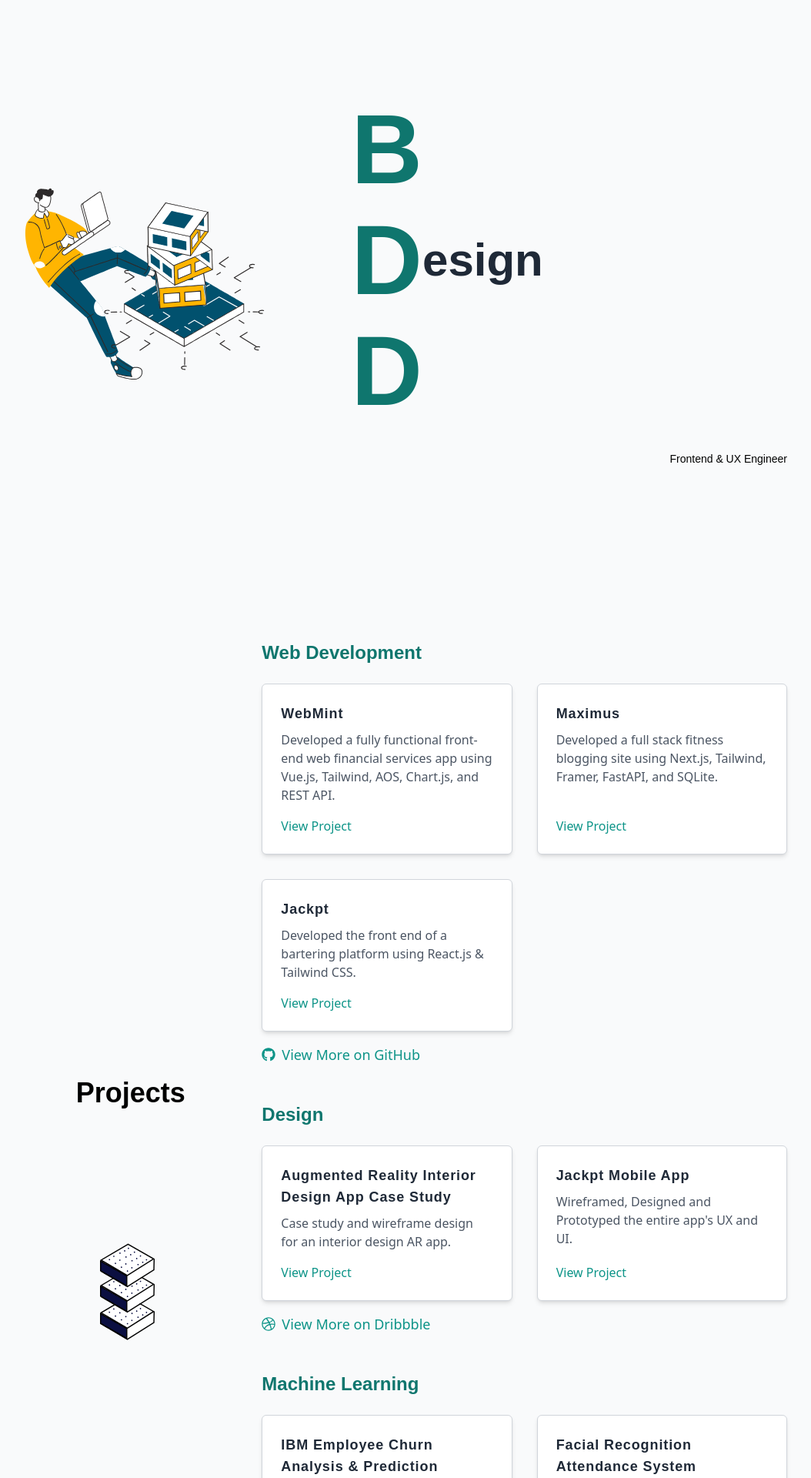
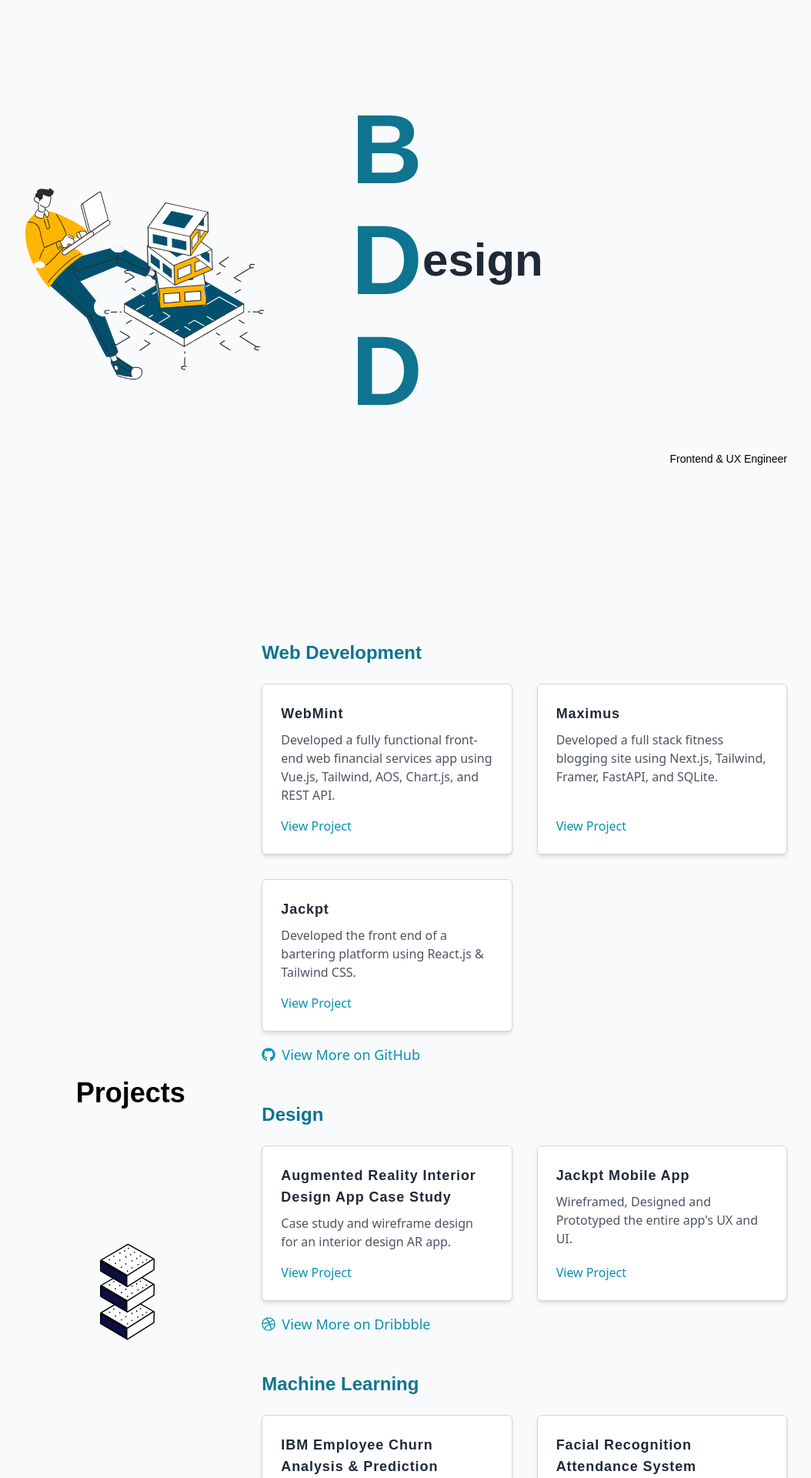
Before and after one commit to azmainm/portfolio-website, a React (Create React App) app: page / in a window 1280 px wide. Shown: the part 180-2100 px from the top of the page at 77% size, without its empty margins (129-1183 px from the left). Built offline with nearby package versions, Linux system fonts and the light colour scheme.

Commit message:
Color Updates

```diff
--- a/src/components/BackToTopButton.jsx
+++ b/src/components/BackToTopButton.jsx
@@ -31,7 +31,7 @@ const BackToTopButton = () => {
       {visible && (
         <button
           onClick={scrollToTop}
-          className="p-3 rounded-full bg-teal-600 text-white shadow-lg hover:bg-teal-700 focus:outline-none transition duration-300 ease-in-out"
+          className="p-3 rounded-full bg-cyan-600 text-white shadow-lg hover:bg-teal-700 focus:outline-none transition duration-300 ease-in-out"
           title="Back to Top"
         >
           <FaChevronUp className="text-xl" />
--- a/src/components/CertificationsAndAchievements.js
+++ b/src/components/CertificationsAndAchievements.js
@@ -14,7 +14,7 @@ const CertificationsAndAchievements = () => {
       {/* Certifications and Achievements Content */}
       <div className="w-full md:w-2/3 lg:w-2/3 space-y-12">
         <div className="mb-12">
-          <h2 className="text-2xl font-bold mb-6 text-teal-700 font-orbitron">Certifications</h2>
+          <h2 className="text-2xl font-bold mb-6 text-cyan-700 font-orbitron">Certifications</h2>
           <ul className="list-disc pl-5 mb-6">
             <li>IBM AI Engineering Professional Certificate</li>
             <li>University of Alberta Software Product Management Professional Certificate</li>
@@ -25,7 +25,7 @@ const CertificationsAndAchievements = () => {
         </div>
 
         <div>
-          <h2 className="text-2xl font-bold mb-6 text-teal-700 font-orbitron">Achievements</h2>
+          <h2 className="text-2xl font-bold mb-6 text-cyan-700 font-orbitron">Achievements</h2>
           <ul className="list-disc pl-5">
             <li>Kaggle Notebooks Master and Discussions Expert</li>
             <li>Hackerrank 5-star gold badge for problem-solving with Python</li>
--- a/src/components/Education.js
+++ b/src/components/Education.js
@@ -14,7 +14,7 @@ const Education = () => {
       <div className="w-full md:w-2/3 lg:w-2/3 space-y-12">
       <h1 className="text-black text-4xl font-bold font-orbitron mb-4">Education</h1>
         <div>
-          <h2 className="text-2xl font-bold mb-6 text-teal-700 font-orbitron">Academic Education</h2>
+          <h2 className="text-2xl font-bold mb-6 text-cyan-700 font-orbitron">Academic Education</h2>
           <p className="text-gray-600">
             Brac University, Dhaka, Bangladesh - Bachelor of Science in Computer Science | OCTOBER 2020 - JANUARY 2024
           </p>
@@ -40,7 +40,7 @@ const Education = () => {
         </div>
 
         <div>
-          <h2 className="text-2xl font-bold mb-6 text-teal-700 font-orbitron">Professional Education</h2>
+          <h2 className="text-2xl font-bold mb-6 text-cyan-700 font-orbitron">Professional Education</h2>
           <ul className="list-disc pl-5">
             <li>IBM AI Engineering Professional Certificate</li>
             <li>University of Alberta Software Product Management Professional Certificate</li>
--- a/src/components/Landing.js
+++ b/src/components/Landing.js
@@ -45,7 +45,7 @@ export default function Landing() {
         {/* Right: Animated Text */}
         <div className="w-full md:w-1/2 lg:w-3/5 text-center md:text-right ml-20">
           <h1 className="text-4xl md:text-6xl font-bold text-gray-800 mb-4 flex items-center mr-2">
-            <span className="text-7xl md:text-9xl text-teal-700">B</span>
+            <span className="text-7xl md:text-9xl text-cyan-700">B</span>
             <span
               className={`transition-opacity duration-500 ease-out transform ${
                 animateText.lueprint ? 'opacity-100 translate-x-0' : 'opacity-0 -translate-x-6'
@@ -55,7 +55,7 @@ export default function Landing() {
             </span>
           </h1>
           <h1 className="text-4xl mr-2 md:text-6xl font-bold text-gray-800 mb-4 flex items-center">
-            <span className="text-7xl md:text-9xl text-teal-700">D</span>
+            <span className="text-7xl md:text-9xl text-cyan-700">D</span>
             <span
               className={`transition-opacity duration-500 ease-out transform ${
                 animateText.esign ? 'opacity-100 translate-x-0' : 'opacity-0 -translate-x-6'
@@ -65,7 +65,7 @@ export default function Landing() {
             </span>
           </h1>
           <h1 className="text-4xl mr-2 md:text-6xl font-bold text-gray-800 flex items-center">
-            <span className="text-7xl md:text-9xl text-teal-700">D</span>
+            <span className="text-7xl md:text-9xl text-cyan-700">D</span>
             <span
               className={`transition-opacity duration-500 ease-out transform ${
                 animateText.evelop ? 'opacity-100 translate-x-0' : 'opacity-0 -translate-x-6'
--- a/src/components/Projects.js
+++ b/src/components/Projects.js
@@ -16,7 +16,7 @@ export default function Projects() {
       <div className="w-full md:w-2/3 lg:w-2/3 space-y-12">
         {/* Web Development Projects */}
         <div>
-          <h2 className="text-2xl font-bold mb-6 text-teal-700 font-orbitron">Web Development</h2>
+          <h2 className="text-2xl font-bold mb-6 text-cyan-700 font-orbitron">Web Development</h2>
           <div className="grid grid-cols-1 md:grid-cols-2 gap-8">
             <ProjectCard
               title="WebMint"
@@ -35,14 +35,14 @@ CSS."
               link="https://jackptbd.com/"
             />
           </div>
-          <a href="https://github.com/azmainm" target="_blank" rel="noopener noreferrer" className="text-lg flex items-center mt-4 text-teal-600 hover:underline">
+          <a href="https://github.com/azmainm" target="_blank" rel="noopener noreferrer" className="text-lg flex items-center mt-4 text-cyan-600 hover:underline">
             <FaGithub className="mr-2" /> View More on GitHub
           </a>
         </div>
 
         {/* Design Projects */}
         <div>
-          <h2 className="text-2xl font-bold mb-6 text-teal-700 font-orbitron">Design</h2>
+          <h2 className="text-2xl font-bold mb-6 text-cyan-700 font-orbitron">Design</h2>
           <div className="grid grid-cols-1 md:grid-cols-2 gap-8">
             <ProjectCard
               title="Augmented Reality Interior Design App Case Study"
@@ -55,14 +55,14 @@ CSS."
               link="https://dribbble.com/"
             />
           </div>
-          <a href="https://dribbble.com/azmainm" target="_blank" rel="noopener noreferrer" className="text-lg flex items-center mt-4 text-teal-600 hover:underline">
+          <a href="https://dribbble.com/azmainm" target="_blank" rel="noopener noreferrer" className="text-lg flex items-center mt-4 text-cyan-600 hover:underline">
             <FaDribbble className="mr-2" /> View More on Dribbble
           </a>
         </div>
 
         {/* Machine Learning Projects */}
         <div>
-          <h2 className="text-2xl font-bold mb-6 text-teal-700 font-orbitron">Machine Learning</h2>
+          <h2 className="text-2xl font-bold mb-6 text-cyan-700 font-orbitron">Machine Learning</h2>
           <div className="grid grid-cols-1 md:grid-cols-2 gap-8">
           <ProjectCard
               title="IBM Employee Churn Analysis & Prediction"
@@ -82,7 +82,7 @@ Pandas, Matplotlib, Seaborn & Scikit-Learn"
               link="https://shorturl.at/CFJVX"
             />
           </div>
-          <a href="http://kaggle.com/azmainmorshed" target="_blank" rel="noopener noreferrer" className="text-lg flex items-center mt-4 text-teal-600 hover:underline">
+          <a href="http://kaggle.com/azmainmorshed" target="_blank" rel="noopener noreferrer" className="text-lg flex items-center mt-4 text-cyan-600 hover:underline">
             <FaKaggle className="mr-2" /> View More on Kaggle
           </a>
         </div>
@@ -99,7 +99,7 @@ const ProjectCard = ({ title, description, link }) => (
       href={link}
       target="_blank"
       rel="noopener noreferrer"
-      className="mt-auto text-teal-600 hover:underline"
+      className="mt-auto text-cyan-600 hover:underline"
     >
       View Project
     </a>
--- a/src/index.css
+++ b/src/index.css
@@ -20,7 +20,7 @@ body {
 }
 
 ::-webkit-scrollbar-thumb {
-  background-color: #14b8a6; /* Scrollbar color (Purple) */
+  background-color: #164e63; /* Scrollbar color (Purple) */
   border-radius: 10px; /* Rounded corners for the scrollbar */
   border: 2px solid #f0f0f0; /* Adds some space between thumb and track */
 }
```
Also changed, not shown: src/components/Colab.js (+6 -6 lines), src/components/Experience.js (+4 -4 lines), src/components/Navbar.js (+12 -12 lines), src/styles/customScrollbar.css (deleted, +0 -13 lines), public/icon.png, src/assets/logo.png.
